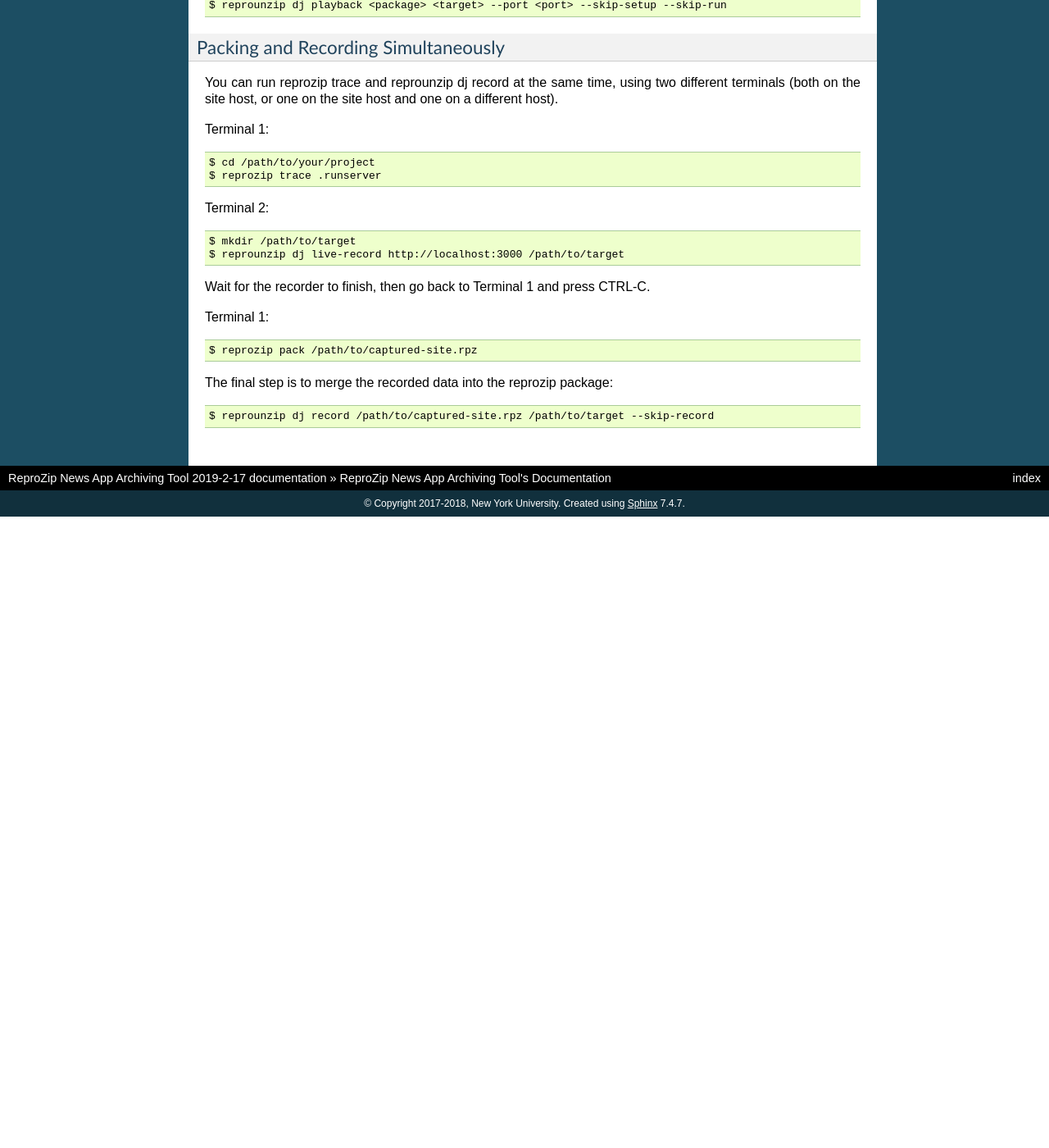
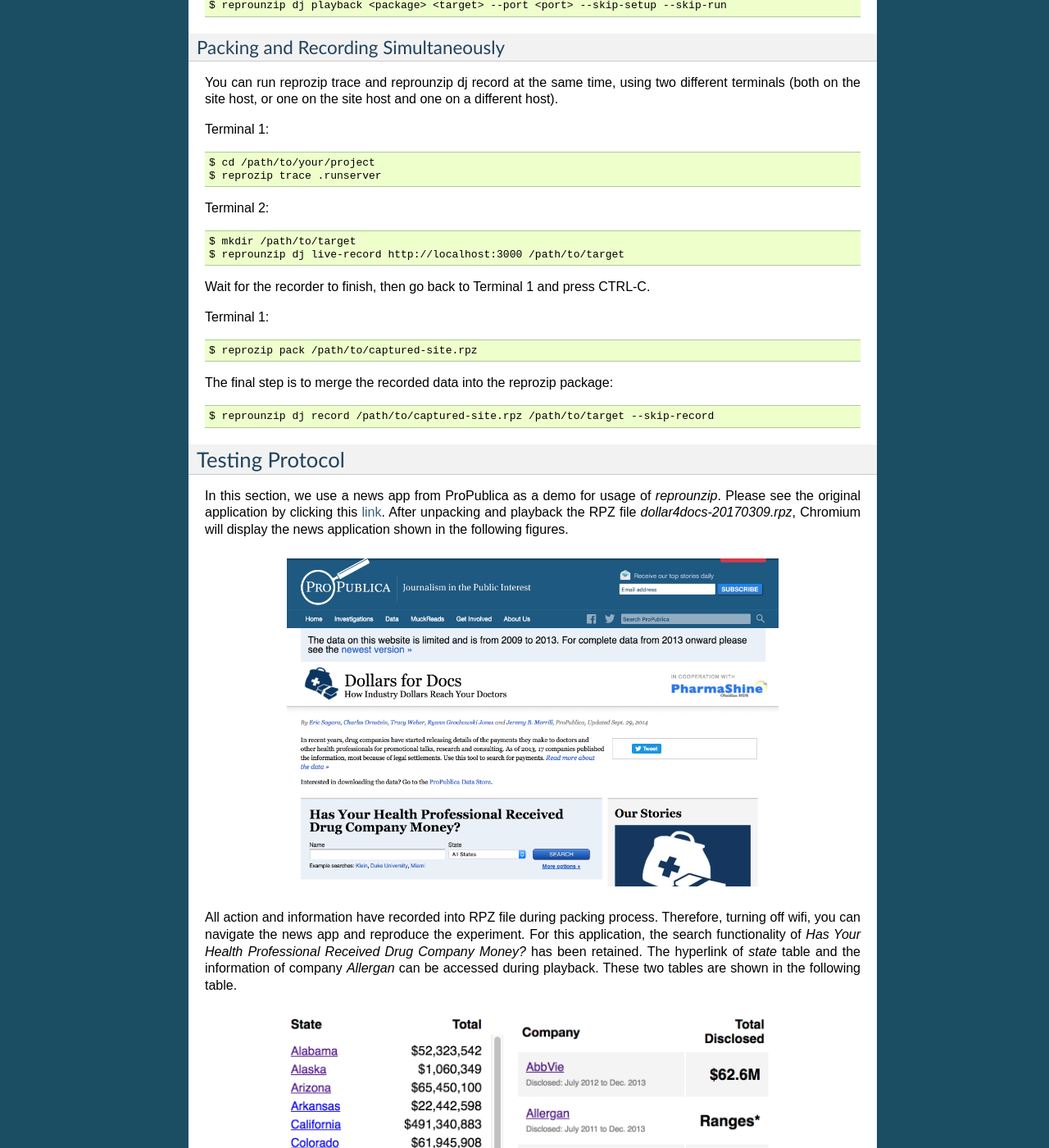
Before and after one commit to reprozip-news-apps/reprozip-web, a Sphinx documentation site: the page built from docs/index.rst, in a window 1280 px wide and 1400 px high, scrolled down 2242 px. Shown: the whole window at 82% size. Built offline with Sphinx 7.4.7, drawn with Linux system fonts in a browser that asks for light colours; before the commit the page ends 2872 px from its top, so only the background shows below that.

Commit message:
testing protocal

```diff
--- a/docs/index.rst
+++ b/docs/index.rst
@@ -131,5 +131,35 @@
   $ reprounzip dj record /path/to/captured-site.rpz /path/to/target --skip-record
 
 
+================
+Testing Protocol
+================
+
+In this section, we use a news app from ProPublica as a demo for usage of `reprounzip`.
+Please see the original application by clicking this
+`link <https://projects.propublica.org/docdollars/>`_. After unpacking and playback the RPZ file
+`dollar4docs-20170309.rpz`, Chromium will display the news application shown in the following figures.
+
+.. figure:: _static/ui1.png
+	:target: _static/ui1.png
+	:height: 800px
+	:width: 1200px
+	:scale: 50 %
+	:align: center
+
+All action and information have recorded into RPZ file during packing process. Therefore,
+turning off wifi, you can navigate the news app and reproduce the experiment. For this application,
+the search functionality of `Has Your Health Professional Received Drug Company Money?` has been
+retained. The hyperlink of `state` table and the information of company `Allergan` can be accessed
+during playback. These two tables are shown in the following table.
+
+.. figure:: _static/ui2.png
+	:target: _static/ui2.png
+	:height: 1200px
+	:width: 1200px
+	:scale: 50 %
+	:align: center
+
+
 .. toctree::
    :maxdepth: 2
```
Also changed, not shown: docs/_static/ui1.png (added), docs/_static/ui2.png (added), docs/images/ui1.png (added).
